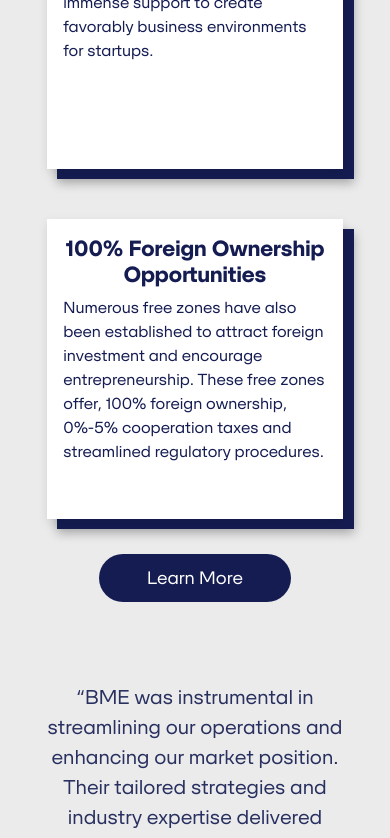
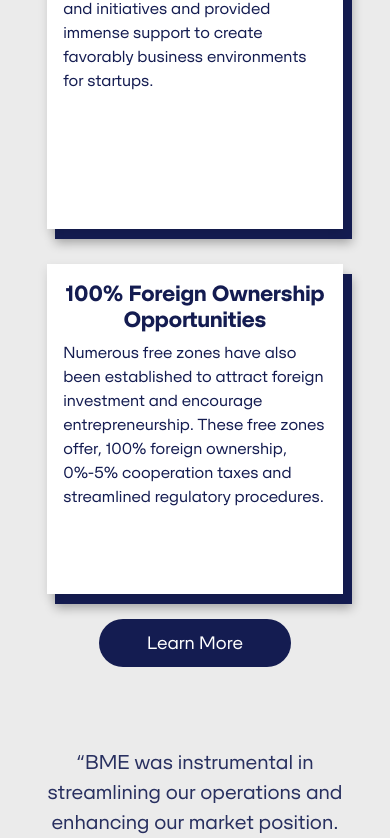
Before and after one commit to ihabawad18/BME, a React (Create React App) app: page / in a window 390 px wide. Shown: the part 2890-3728 px from the top of the page. Built offline with nearby package versions, Linux system fonts and the light colour scheme.

Commit message:
fixing bug in home

```diff
--- a/src/pages/Home.css
+++ b/src/pages/Home.css
@@ -268,13 +268,14 @@
       height: 350px;
       width: 90%;
       margin: auto;
+      margin-top: 15px;
       display: flex;
       justify-content: center;
       align-items: center;
   }
 
   .section-home-3 .part1 {
-    height: 300px;
+    height: 330px;
     width: 90%;
     font-size: 16px;
     margin: auto;
@@ -286,10 +287,10 @@
      font-weight: 700;
   }
   .section-home-3 .part2 {
-      height: 300px;
+      height: 330px;
       width: 90%;
-      top: 35px;
-      left: 27px;
+      top: 20px;
+      left: 25px;
   }
 
   .section-home-3 .flex-container {
@@ -301,7 +302,7 @@
 
   .section-home-3 button {
     padding: 7px;
-    margin-top: 10px;
+    margin-top: 15px;
     margin-bottom: 5rem;
     width: 12rem;
     height: 3rem;
```
